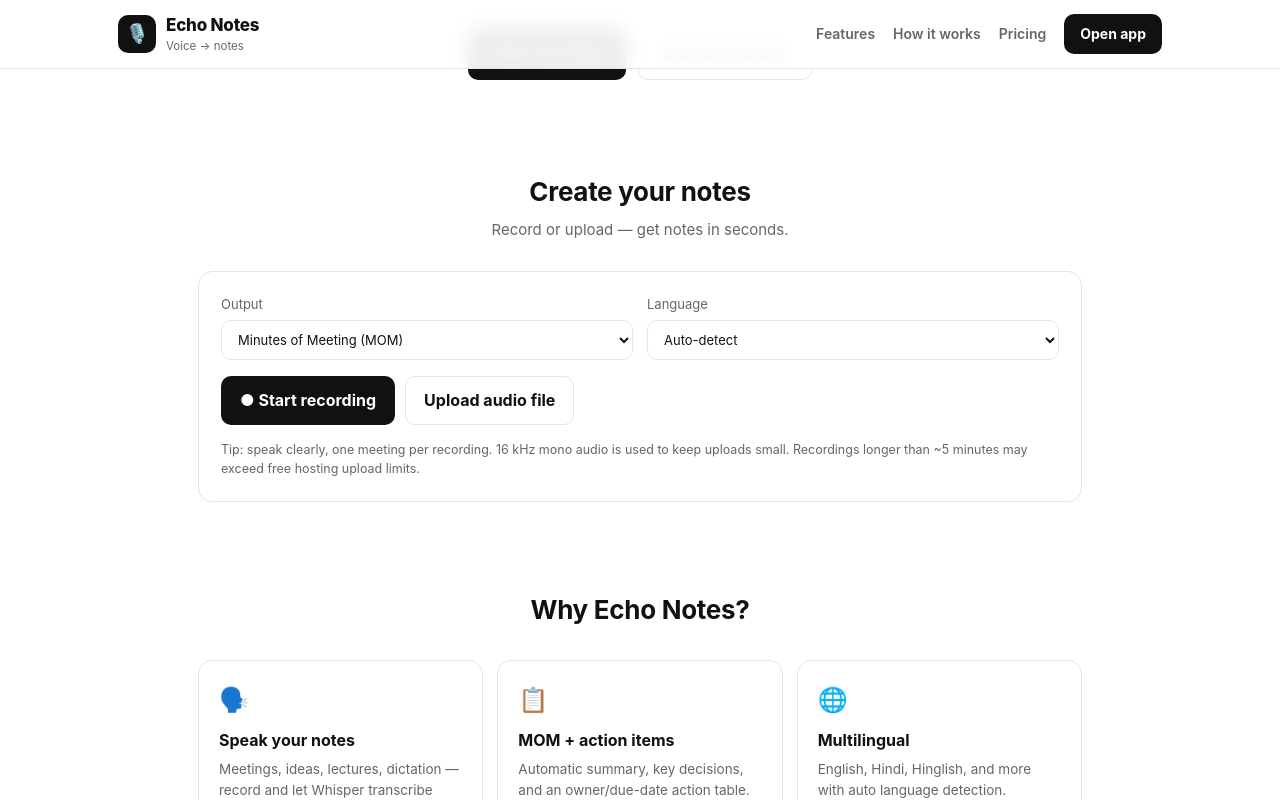
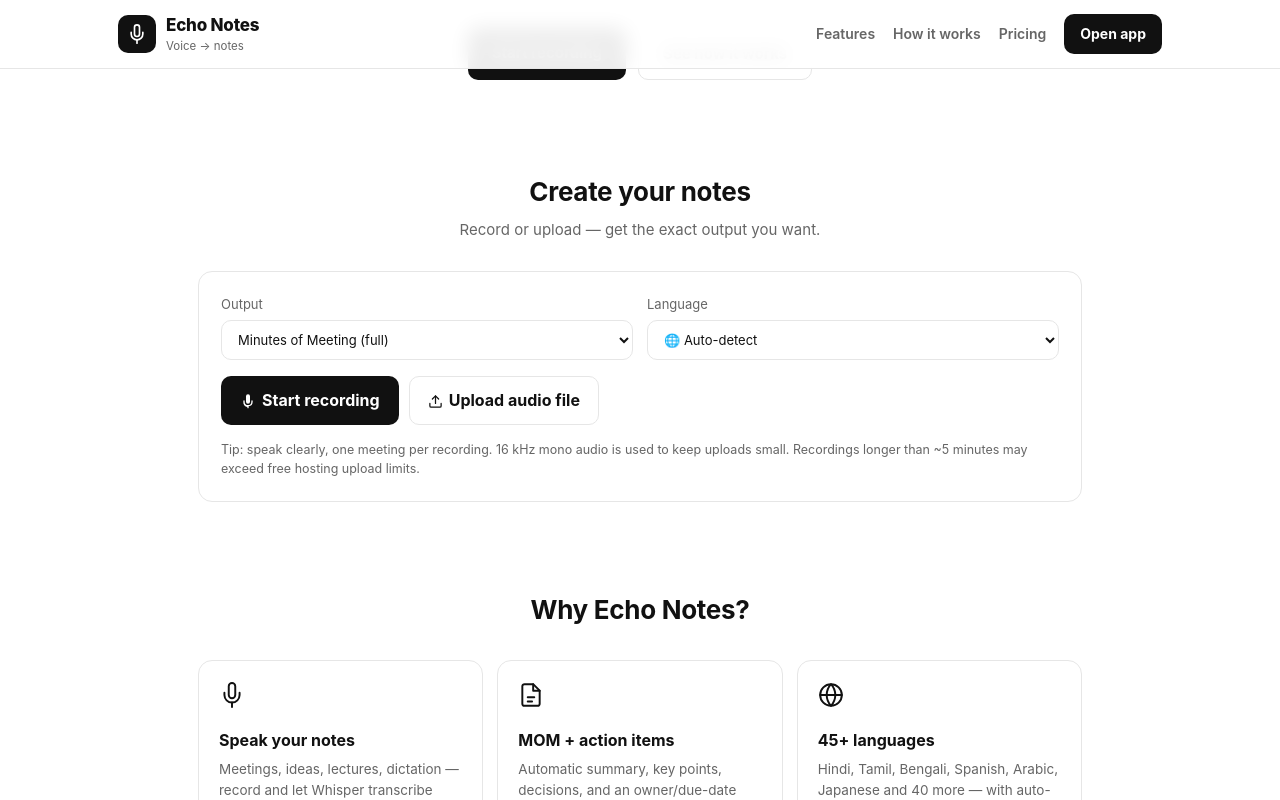
Before and after one commit to yashwanth2510/echo-notes, a Next.js app: page / in a window 1280 px wide. Both pictures are taken after a click on the button "Upload audio file". Shown: the part 415-1215 px from the top of the page. Built offline with nearby package versions, Linux system fonts and the light colour scheme.

Commit message:
Black/white icons, live spectrum visualizer, 6 output modes, 45+ languages

```diff
--- a/app/api/summarize/route.ts
+++ b/app/api/summarize/route.ts
@@ -1,9 +1,10 @@
 import { NextResponse } from "next/server";
+import { LANGUAGE_NAMES } from "@/lib/languages";
 
 export const runtime = "nodejs";
 export const maxDuration = 120;
 
-type Mode = "mom" | "summary" | "transcript" | "action";
+type Mode = "mom" | "summary" | "keypoints" | "decisions" | "transcript" | "action";
 
 type RequestBody = {
   audio?: string;
@@ -39,8 +40,16 @@ Produce a Markdown response with:
 # <short title>
 ## Summary
 A 3-6 sentence overview.
+Use only what is in the transcript. Do not invent details.`,
+  keypoints: `You are an expert note-taker. You will receive a transcript of an audio recording.
+Produce a Markdown response with:
 ## Key Points
-Bullet points of the important ideas.
+Bullet points of the most important ideas, facts, and figures from the transcript.
+Use only what is in the transcript. Do not invent details.`,
+  decisions: `You are an expert note-taker. You will receive a transcript of an audio recording.
+Produce a Markdown response with:
+## Decisions
+Bullet points of any decisions, confirmations, or agreed next steps. Write "None noted" if none.
 Use only what is in the transcript. Do not invent details.`,
   transcript: `You are a precise transcription engine. Transcribe the audio exactly as spoken.
 Output only the transcript as plain text. Include speaker labels (Speaker 1, Speaker 2, ...) only if you can reliably tell speakers apart. Do not summarize.`,
@@ -52,21 +61,29 @@ Plus a short "## Follow-ups" bullet list if there are unresolved questions.
 Use only what is in the transcript. Do not invent details.`,
 };
 
-const LANGUAGE_INSTRUCTIONS: Record<string, string> = {
-  auto: "Detect the spoken language automatically. Write the output in the same language that was spoken.",
-  en: "Write the entire output in English, translating if the transcript is in another language.",
-  hi: "Write the entire output in Hindi (Devanagari), translating if needed. Keep action-item owners as spoken.",
-  hinglish:
-    "Write the summary in natural Hinglish (Hindi written in Latin script) if the transcript is Hinglish, otherwise keep the spoken language.",
-};
+function languageInstruction(value: string): string {
+  if (value === "auto") {
+    return "Detect the spoken language automatically and write the output in that same language.";
+  }
+  if (value === "hinglish") {
+    return "Write the output in natural Hinglish (Hindi written in Latin script) if the transcript is Hinglish, otherwise keep the spoken language.";
+  }
+  const name = LANGUAGE_NAMES[value];
+  if (!name) {
+    return "Detect the spoken language automatically and write the output in that same language.";
+  }
+  return `Write the ENTIRE output in ${name}. Translate if needed. Keep names and action-item owners as spoken.`;
+}
 
 function resolveLanguage(value?: string): string {
-  return value && value in LANGUAGE_INSTRUCTIONS ? value : "auto";
+  return value && LANGUAGE_NAMES[value] ? value : "auto";
 }
 
 function resolveMode(value?: string): Mode {
   return value && value in SYSTEM_PROMPTS ? (value as Mode) : "mom";
 }
+
+const WHISPER_LANG_EXCLUDED = new Set(["auto", "hinglish"]);
 
 async function transcribeWithGroq(base64: string, language: string): Promise<string> {
   const key = process.env.GROQ_API_KEY as string;
@@ -75,7 +92,7 @@ async function transcribeWithGroq(base64: string, language: string): Promise<str
   form.append("file", new Blob([bytes], { type: "audio/wav" }), "audio.wav");
   form.append("model", process.env.GROQ_WHISPER_MODEL || "whisper-large-v3");
   form.append("response_format", "json");
-  if (language === "en" || language === "hi") {
+  if (!WHISPER_LANG_EXCLUDED.has(language)) {
     form.append("language", language);
   }
 
@@ -96,7 +113,6 @@ async function transcribeWithGroq(base64: string, language: string): Promise<str
 async function transcribeWithOpenRouter(
   base64: string,
   format: string,
-  language: string,
   apiKey: string,
 ): Promise<string> {
   const model = process.env.OPENROUTER_AUDIO_MODEL || "google/gemini-2.5-flash";
@@ -116,7 +132,7 @@ async function transcribeWithOpenRouter(
         {
           role: "user",
           content: [
-            { type: "text", text: `Transcribe the audio. Language rule: ${LANGUAGE_INSTRUCTIONS[language]}` },
+            { type: "text", text: "Transcribe the audio exactly as spoken." },
             { type: "input_audio", input_audio: { data: base64, format } },
           ],
         },
@@ -150,7 +166,7 @@ async function summarizeWithGroq(
         { role: "system", content: SYSTEM_PROMPTS[mode] },
         {
           role: "user",
-          content: `Output language rule: ${LANGUAGE_INSTRUCTIONS[language]}\n\nTranscript:\n"""\n${transcript}\n"""`,
+          content: `Output language rule: ${languageInstruction(language)}\n\nTranscript:\n"""\n${transcript}\n"""`,
         },
       ],
     }),
@@ -158,9 +174,7 @@ async function summarizeWithGroq(
   const raw = await res.text();
   const data = JSON.parse(raw);
   if (!res.ok) {
-    throw new Error(
-      data?.error?.message || data?.error || `Groq summary failed (${res.status})`,
-    );
+    throw new Error(data?.error?.message || data?.error || `Groq summary failed (${res.status})`);
   }
   const text = data?.choices?.[0]?.message?.content;
   if (!text || typeof text !== "string") throw new Error("Groq returned an empty summary.");
@@ -189,7 +203,7 @@ async function summarizeWithOpenRouter(
         { role: "system", content: SYSTEM_PROMPTS[mode] },
         {
           role: "user",
-          content: `Output language rule: ${LANGUAGE_INSTRUCTIONS[language]}\n\nTranscript:\n"""\n${transcript}\n"""`,
+          content: `Output language rule: ${languageInstruction(language)}\n\nTranscript:\n"""\n${transcript}\n"""`,
         },
       ],
     }),
@@ -197,9 +211,7 @@ async function summarizeWithOpenRouter(
   const raw = await res.text();
   const data = JSON.parse(raw);
   if (!res.ok) {
-    throw new Error(
-      data?.error?.message || data?.error || `OpenRouter summary failed (${res.status})`,
-    );
+    throw new Error(data?.error?.message || data?.error || `OpenRouter summary failed (${res.status})`);
   }
   const text = data?.choices?.[0]?.message?.content;
   if (!text || typeof text !== "string") throw new Error("OpenRouter returned an empty summary.");
@@ -240,7 +252,7 @@ export async function POST(request: Request) {
       transcript = await transcribeWithGroq(audio, language);
       provider = "groq:whisper";
     } else {
-      transcript = await transcribeWithOpenRouter(audio, format, language, openRouterKey as string);
+      transcript = await transcribeWithOpenRouter(audio, format, openRouterKey as string);
       provider = "openrouter:audio";
     }
   } catch (err) {
@@ -253,10 +265,16 @@ export async function POST(request: Request) {
 
   const attempts: Array<{ name: string; fn: () => Promise<string> }> = [];
   if (groqKey) {
-    attempts.push({ name: "groq:chat", fn: () => summarizeWithGroq(transcript, mode, language, groqKey) });
+    attempts.push({
+      name: "groq:chat",
+      fn: () => summarizeWithGroq(transcript, mode, language, groqKey),
+    });
   }
   if (openRouterKey) {
-    attempts.push({ name: "openrouter:chat", fn: () => summarizeWithOpenRouter(transcript, mode, language, openRouterKey) });
+    attempts.push({
+      name: "openrouter:chat",
+      fn: () => summarizeWithOpenRouter(transcript, mode, language, openRouterKey),
+    });
   }
 
   const warnings: string[] = [];
--- a/app/globals.css
+++ b/app/globals.css
@@ -400,7 +400,7 @@ button:disabled {
   width: 10px;
   height: 10px;
   border-radius: 50%;
-  background: var(--danger);
+  background: var(--text);
   margin-right: 8px;
   animation: pulse 1.1s infinite;
   vertical-align: middle;
@@ -410,6 +410,21 @@ button:disabled {
   0% { opacity: 1; }
   50% { opacity: 0.25; }
   100% { opacity: 1; }
+}
+
+button svg {
+  vertical-align: -3px;
+  margin-right: 6px;
+}
+
+.spectrum {
+  display: block;
+  width: 100%;
+  height: 90px;
+  background: var(--panel-2);
+  border: 1px solid var(--border);
+  border-radius: 12px;
+  margin-bottom: 14px;
 }
 
 .timer {
--- a/app/page.tsx
+++ b/app/page.tsx
@@ -1,4 +1,25 @@
+import type { ReactNode } from "react";
 import Recorder from "@/components/Recorder";
+
+function LogoIcon() {
+  return (
+    <svg viewBox="0 0 24 24" width="20" height="20" fill="none" stroke="#ffffff" strokeWidth="2" strokeLinecap="round" strokeLinejoin="round" aria-hidden="true">
+      <path d="M12 1a3 3 0 0 0-3 3v8a3 3 0 0 0 6 0V4a3 3 0 0 0-3-3Z" />
+      <path d="M19 10v2a7 7 0 0 1-14 0v-2" />
+      <line x1="12" y1="19" x2="12" y2="23" />
+    </svg>
+  );
+}
+
+function FeatureIcon({ children }: { children: ReactNode }) {
+  return (
+    <div className="feature-icon">
+      <svg viewBox="0 0 24 24" width="26" height="26" fill="none" stroke="currentColor" strokeWidth="1.8" strokeLinecap="round" strokeLinejoin="round" aria-hidden="true">
+        {children}
+      </svg>
+    </div>
+  );
+}
 
 export default function Home() {
   return (
@@ -6,7 +27,7 @@ export default function Home() {
       <nav className="nav">
         <div className="nav-inner">
           <div className="brandbar nav-brand">
-            <div className="logo">🎙️</div>
+            <div className="logo"><LogoIcon /></div>
             <div>
               <div className="brand-name">Echo Notes</div>
               <div className="brand-sub">Voice → notes</div>
@@ -23,7 +44,7 @@ export default function Home() {
 
       <section className="hero">
         <div className="wrap-narrow">
-          <div className="pill">Free · No install · English / Hindi / Hinglish</div>
+          <div className="pill">Free · No install · 45+ languages</div>
           <h1>
             Speak.
             <br />
@@ -44,7 +65,7 @@ export default function Home() {
         <div id="recorder" className="anchor" />
         <div className="section-title">
           <h2>Create your notes</h2>
-          <p>Record or upload — get notes in seconds.</p>
+          <p>Record or upload — get the exact output you want.</p>
         </div>
         <Recorder />
       </section>
@@ -56,32 +77,56 @@ export default function Home() {
         </div>
         <div className="features">
           <div className="feature-card">
-            <div className="feature-icon">🗣️</div>
+            <FeatureIcon>
+              <path d="M12 1a3 3 0 0 0-3 3v8a3 3 0 0 0 6 0V4a3 3 0 0 0-3-3Z" />
+              <path d="M19 10v2a7 7 0 0 1-14 0v-2" />
+              <line x1="12" y1="19" x2="12" y2="23" />
+            </FeatureIcon>
             <h3>Speak your notes</h3>
             <p>Meetings, ideas, lectures, dictation — record and let Whisper transcribe accurately.</p>
           </div>
           <div className="feature-card">
-            <div className="feature-icon">📋</div>
+            <FeatureIcon>
+              <path d="M14 2H6a2 2 0 0 0-2 2v16a2 2 0 0 0 2 2h12a2 2 0 0 0 2-2V8Z" />
+              <path d="M14 2v6h6" />
+              <line x1="9" y1="14" x2="15" y2="14" />
+              <line x1="9" y1="18" x2="13" y2="18" />
+            </FeatureIcon>
             <h3>MOM + action items</h3>
-            <p>Automatic summary, key decisions, and an owner/due-date action table.</p>
+            <p>Automatic summary, key points, decisions, and an owner/due-date action table.</p>
           </div>
           <div className="feature-card">
-            <div className="feature-icon">🌐</div>
-            <h3>Multilingual</h3>
-            <p>English, Hindi, Hinglish, and more with auto language detection.</p>
+            <FeatureIcon>
+              <circle cx="12" cy="12" r="10" />
+              <line x1="2" y1="12" x2="22" y2="12" />
+              <path d="M12 2a15.3 15.3 0 0 1 4 10 15.3 15.3 0 0 1-4 10 15.3 15.3 0 0 1-4-10 15.3 15.3 0 0 1 4-10Z" />
+            </FeatureIcon>
+            <h3>45+ languages</h3>
+            <p>Hindi, Tamil, Bengali, Spanish, Arabic, Japanese and 40 more — with auto-detect.</p>
           </div>
           <div className="feature-card">
-            <div className="feature-icon">🔒</div>
+            <FeatureIcon>
+              <rect x="3" y="11" width="18" height="11" rx="2" />
+              <path d="M7 11V7a5 5 0 0 1 10 0v4" />
+            </FeatureIcon>
             <h3>Private by design</h3>
             <p>Your audio and keys stay server-side. History lives only in your browser.</p>
           </div>
           <div className="feature-card">
-            <div className="feature-icon">💸</div>
+            <FeatureIcon>
+              <line x1="19" y1="5" x2="5" y2="19" />
+              <circle cx="6.5" cy="6.5" r="2.5" />
+              <circle cx="17.5" cy="17.5" r="2.5" />
+            </FeatureIcon>
             <h3>Free</h3>
             <p>Free transcription and summarization on free-tier APIs. No credit card.</p>
           </div>
           <div className="feature-card">
-            <div className="feature-icon">📤</div>
+            <FeatureIcon>
+              <path d="M21 15v4a2 2 0 0 1-2 2H5a2 2 0 0 1-2-2v-4" />
+              <polyline points="7 10 12 15 17 10" />
+              <line x1="12" y1="15" x2="12" y2="3" />
+            </FeatureIcon>
             <h3>Export anytime</h3>
             <p>Copy or download your notes as Markdown to share anywhere.</p>
           </div>
@@ -102,7 +147,7 @@ export default function Home() {
           <div className="step">
             <div className="step-num">2</div>
             <h3>Transcribe</h3>
-            <p>Groq Whisper converts speech to text (English, Hindi, Hinglish…).</p>
+            <p>Groq Whisper converts speech to text in 45+ languages.</p>
           </div>
           <div className="step">
             <div className="step-num">3</div>
@@ -123,8 +168,8 @@ export default function Home() {
             <div className="price">₹0</div>
             <ul>
               <li>Up to 5 min per recording</li>
-              <li>MOM, summary &amp; action items</li>
-              <li>English / Hindi / Hinglish</li>
+              <li>All outputs: MOM, summary, key points &amp; more</li>
+              <li>45+ languages</li>
               <li>Browser history</li>
             </ul>
             <a href="#recorder" className="btn-landing btn-landing-primary">Start now</a>
--- a/components/Recorder.tsx
+++ b/components/Recorder.tsx
@@ -2,8 +2,9 @@
 
 import { useEffect, useRef, useState } from "react";
 import { encodeBlobToWav, formatDuration } from "@/lib/audio";
+import { LANGUAGES } from "@/lib/languages";
 
-type Mode = "mom" | "summary" | "transcript" | "action";
+type Mode = "mom" | "summary" | "keypoints" | "decisions" | "transcript" | "action";
 type Status = "idle" | "recording" | "processing";
 
 type HistoryEntry = {
@@ -15,20 +16,15 @@ type HistoryEntry = {
   date: string;
 };
 
-const STORAGE_KEY = "voice-mom-history-v1";
+const STORAGE_KEY = "echo-notes-history-v1";
 
 const MODES: { value: Mode; label: string }[] = [
-  { value: "mom", label: "Minutes of Meeting (MOM)" },
-  { value: "summary", label: "Summary + key points" },
-  { value: "action", label: "Action items only" },
-  { value: "transcript", label: "Transcript only" },
-];
-
-const LANGUAGES = [
-  { value: "auto", label: "Auto-detect" },
-  { value: "en", label: "English" },
-  { value: "hi", label: "Hindi" },
-  { value: "hinglish", label: "Hinglish" },
+  { value: "mom", label: "Minutes of Meeting (full)" },
+  { value: "summary", label: "Summary" },
+  { value: "keypoints", label: "Key Points" },
+  { value: "decisions", label: "Decisions" },
+  { value: "action", label: "Action Items" },
+  { value: "transcript", label: "Transcript" },
 ];
 
 export default function Recorder() {
@@ -38,7 +34,7 @@ export default function Recorder() {
   const [language, setLanguage] = useState("auto");
   const [result, setResult] = useState("");
   const [error, setError] = useState("");
-  const [usedModel, setUsedModel] = useState("");
+  const [usedProvider, setUsedProvider] = useState("");
   const [history, setHistory] = useState<HistoryEntry[]>([]);
 
   const mediaRecorderRef = useRef<MediaRecorder | null>(null);
@@ -46,6 +42,7 @@ export default function Recorder() {
   const streamRef = useRef<MediaStream | null>(null);
   const timerRef = useRef<ReturnType<typeof setInterval> | null>(null);
   const fileInputRef = useRef<HTMLInputElement | null>(null);
+  const canvasRef = useRef<HTMLCanvasElement | null>(null);
 
   useEffect(() => {
     try {
@@ -59,6 +56,49 @@ export default function Recorder() {
       streamRef.current?.getTracks().forEach((t) => t.stop());
     };
   }, []);
+
+  useEffect(() => {
+    if (status !== "recording" || !streamRef.current || !canvasRef.current) return;
+    const AudioCtor = window.AudioContext as typeof AudioContext | undefined;
+    const Ctor = AudioCtor || (window as unknown as { webkitAudioContext?: typeof AudioContext }).webkitAudioContext;
+    if (!Ctor) return;
+
+    const audioCtx = new Ctor();
+    const source = audioCtx.createMediaStreamSource(streamRef.current);
+    const analyser = audioCtx.createAnalyser();
+    analyser.fftSize = 128;
+    analyser.smoothingTimeConstant = 0.8;
+    source.connect(analyser);
+
+    const canvas = canvasRef.current;
+    const ctx2d = canvas.getContext("2d");
+    const freq = new Uint8Array(analyser.frequencyBinCount);
+    const bars = 28;
+    let raf = 0;
+
+    const draw = () => {
+      analyser.getByteFrequencyData(freq);
+      if (ctx2d) {
+        const { width: w, height: h } = canvas;
+        ctx2d.clearRect(0, 0, w, h);
+        const gap = 4;
+        const bw = (w - gap * (bars - 1)) / bars;
+        for (let i = 0; i < bars; i += 1) {
+          const v = freq[i] / 255;
+          const bh = Math.max(4, Math.round(v * h * 0.92));
+          ctx2d.fillStyle = "#111111";
+          ctx2d.fillRect(i * (bw + gap), h - bh, bw, bh);
+        }
+      }
+      raf = requestAnimationFrame(draw);
+    };
+    draw();
+
+    return () => {
+      cancelAnimationFrame(raf);
+      void audioCtx.close();
+    };
+  }, [status]);
 
   const persistHistory = (next: HistoryEntry[]) => {
     setHistory(next);
@@ -85,7 +125,7 @@ export default function Recorder() {
   const startRecording = async () => {
     setError("");
     setResult("");
-    setUsedModel("");
+    setUsedProvider("");
     try {
       const stream = await navigator.mediaDevices.getUserMedia({ audio: true });
       streamRef.current = stream;
@@ -119,7 +159,7 @@ export default function Recorder() {
   const onFilePicked = async (file: File) => {
     setError("");
     setResult("");
-    setUsedModel("");
+    setUsedProvider("");
     setStatus("processing");
     await processBlob(file);
   };
@@ -143,7 +183,9 @@ export default function Recorder() {
         throw new Error(data?.error || `Request failed (${res.status})`);
       }
       setResult(data.text);
-      setUsedModel(data.model || "");
+      setUsedProvider(
+        [data.provider, data.summarizedBy].filter(Boolean).join(" + ") || "",
+      );
       const firstLine =
         data.text
           .split("\n")
@@ -179,7 +221,7 @@ export default function Recorder() {
     const url = URL.createObjectURL(blob);
     const a = document.createElement("a");
     a.href = url;
-    a.download = `mom-${Date.now()}.md`;
+    a.download = `echo-notes-${Date.now()}.md`;
     a.click();
     URL.revokeObjectURL(url);
   };
@@ -212,13 +254,25 @@ export default function Recorder() {
           </label>
         </div>
 
+        {status === "recording" && (
+          <canvas ref={canvasRef} className="spectrum" width={600} height={90} />
+        )}
+
         <div className="controls">
           {status === "idle" && (
             <>
               <button className="btn-record" onClick={startRecording}>
-                ● Start recording
+                <svg viewBox="0 0 24 24" width="16" height="16" fill="currentColor" aria-hidden="true">
+                  <path d="M12 2a3 3 0 0 0-3 3v8a3 3 0 0 0 6 0V5a3 3 0 0 0-3-3Zm6 9a1 1 0 0 1 1 1v1a7 7 0 0 1-6 6.93V22a1 1 0 1 1-2 0v-1.07A7 7 0 0 1 5 13v-1a1 1 0 1 1 2 0v1a5 5 0 0 0 10 0v-1a1 1 0 0 1 1-1Z" />
+                </svg>
+                Start recording
               </button>
               <button className="btn-ghost" onClick={() => fileInputRef.current?.click()}>
+                <svg viewBox="0 0 24 24" width="15" height="15" fill="none" stroke="currentColor" strokeWidth="2" strokeLinecap="round" strokeLinejoin="round" aria-hidden="true">
+                  <path d="M21 15v4a2 2 0 0 1-2 2H5a2 2 0 0 1-2-2v-4" />
+                  <polyline points="17 8 12 3 7 8" />
+                  <line x1="12" y1="3" x2="12" y2="15" />
+                </svg>
                 Upload audio file
               </button>
               <input
@@ -238,7 +292,10 @@ export default function Recorder() {
           {status === "recording" && (
             <>
               <button className="btn-stop" onClick={stopRecording}>
-                ■ Stop &amp; create notes
+                <svg viewBox="0 0 24 24" width="14" height="14" fill="currentColor" aria-hidden="true">
+                  <rect x="6" y="6" width="12" height="12" rx="1.5" />
+                </svg>
+                Stop &amp; create notes
               </button>
               <span className="timer">
                 <span className="recording-dot" />
@@ -256,13 +313,13 @@ export default function Recorder() {
         </div>
 
         <div className="hint">
-          Tip: speak clearly, one meeting per recording. 16&nbsp;kHz mono audio is used to keep uploads
-          small. Recordings longer than ~5&nbsp;minutes may exceed free hosting upload limits.
+          Tip: speak clearly, one meeting per recording. 16&nbsp;kHz mono audio is used to keep
+          uploads small. Recordings longer than ~5&nbsp;minutes may exceed free hosting upload limits.
         </div>
 
         {error && <div className="status error">{error}</div>}
         {!error && status === "idle" && result && (
-          <div className="status">Done{usedModel ? ` · ${usedModel}` : ""}.</div>
+          <div className="status">Done{usedProvider ? ` · ${usedProvider}` : ""}.</div>
         )}
       </div>
 
@@ -270,7 +327,7 @@ export default function Recorder() {
         <>
           <div className="result-head">
             <h2>Your notes</h2>
-            <div className="controls" style={{ margin: 0 }}>
+            <div className="controls result-controls">
               <button className="btn-ghost mini" onClick={copyResult}>
                 Copy
               </button>
@@ -288,10 +345,7 @@ export default function Recorder() {
           <div className="divider" />
           <div className="result-head">
             <h2>Recent notes</h2>
-            <button
-              className="btn-ghost mini"
-              onClick={() => persistHistory([])}
-            >
+            <button className="btn-ghost mini" onClick={() => persistHistory([])}>
               Clear
             </button>
           </div>
--- /dev/null
+++ b/lib/languages.ts
@@ -0,0 +1,57 @@
+export type LanguageOption = {
+  value: string;
+  label: string;
+  name: string;
+};
+
+export const LANGUAGES: LanguageOption[] = [
+  { value: "auto", label: "🌐 Auto-detect", name: "the spoken language" },
+  { value: "en", label: "English", name: "English" },
+  { value: "hinglish", label: "Hinglish", name: "natural Hinglish (Hindi written in Latin script)" },
+  { value: "hi", label: "Hindi (हिन्दी)", name: "Hindi (Devanagari)" },
+  { value: "bn", label: "Bengali (বাংলা)", name: "Bengali" },
+  { value: "mr", label: "Marathi (मराठी)", name: "Marathi" },
+  { value: "ta", label: "Tamil (தமிழ்)", name: "Tamil" },
+  { value: "te", label: "Telugu (తెలుగు)", name: "Telugu" },
+  { value: "kn", label: "Kannada (ಕನ್ನಡ)", name: "Kannada" },
+  { value: "ml", label: "Malayalam (മലയാളം)", name: "Malayalam" },
+  { value: "gu", label: "Gujarati (ગુજરાતી)", name: "Gujarati" },
+  { value: "pa", label: "Punjabi (ਪੰਜਾਬੀ)", name: "Punjabi" },
+  { value: "ur", label: "Urdu (اردو)", name: "Urdu" },
+  { value: "or", label: "Odia (ଓଡ଼ିଆ)", name: "Odia" },
+  { value: "as", label: "Assamese (অসমীয়া)", name: "Assamese" },
+  { value: "si", label: "Sinhala (සිංහල)", name: "Sinhala" },
+  { value: "ne", label: "Nepali (नेपाली)", name: "Nepali" },
+  { value: "es", label: "Spanish (Español)", name: "Spanish" },
+  { value: "fr", label: "French (Français)", name: "French" },
+  { value: "de", label: "German (Deutsch)", name: "German" },
+  { value: "pt", label: "Portuguese (Português)", name: "Portuguese" },
+  { value: "it", label: "Italian (Italiano)", name: "Italian" },
+  { value: "nl", label: "Dutch (Nederlands)", name: "Dutch" },
+  { value: "ru", label: "Russian (Русский)", name: "Russian" },
+  { value: "uk", label: "Ukrainian (Українська)", name: "Ukrainian" },
+  { value: "ar", label: "Arabic (العربية)", name: "Arabic" },
+  { value: "he", label: "Hebrew (עברית)", name: "Hebrew" },
+  { value: "fa", label: "Persian (فارسی)", name: "Persian" },
+  { value: "tr", label: "Turkish (Türkçe)", name: "Turkish" },
+  { value: "zh", label: "Chinese (中文)", name: "Chinese" },
+  { value: "ja", label: "Japanese (日本語)", name: "Japanese" },
+  { value: "ko", label: "Korean (한국어)", name: "Korean" },
+  { value: "th", label: "Thai (ไทย)", name: "Thai" },
+  { value: "vi", label: "Vietnamese (Tiếng Việt)", name: "Vietnamese" },
+  { value: "id", label: "Indonesian (Bahasa Indonesia)", name: "Indonesian" },
+  { value: "ms", label: "Malay (Bahasa Melayu)", name: "Malay" },
+  { value: "tl", label: "Filipino", name: "Filipino" },
+  { value: "pl", label: "Polish (Polski)", name: "Polish" },
+  { value: "cs", label: "Czech (Čeština)", name: "Czech" },
+  { value: "ro", label: "Romanian (Română)", name: "Romanian" },
+  { value: "el", label: "Greek (Ελληνικά)", name: "Greek" },
+  { value: "sv", label: "Swedish (Svenska)", name: "Swedish" },
+  { value: "no", label: "Norwegian (Norsk)", name: "Norwegian" },
+  { value: "da", label: "Danish (Dansk)", name: "Danish" },
+  { value: "fi", label: "Finnish (Suomi)", name: "Finnish" },
+];
+
+export const LANGUAGE_NAMES: Record<string, string> = Object.fromEntries(
+  LANGUAGES.map((l) => [l.value, l.name]),
+);
```
